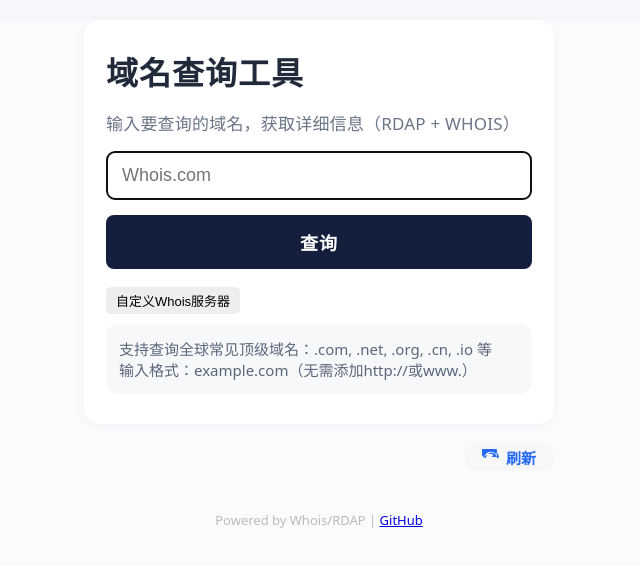
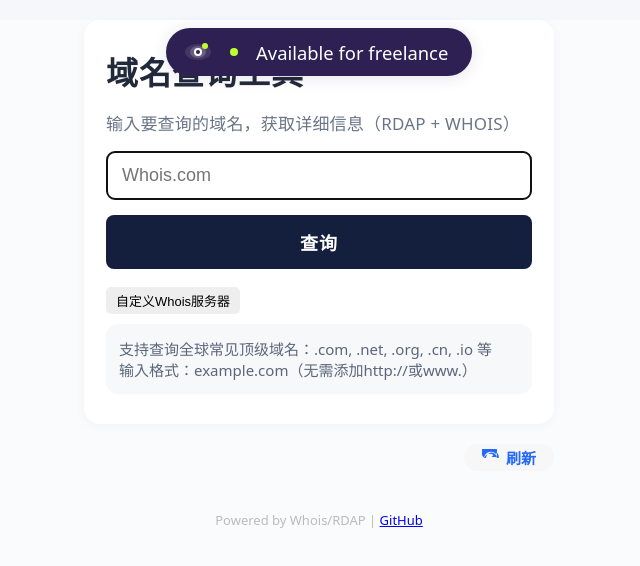
Before and after one commit to hellouy/hello.sn, a Next.js app: page / in a window 1280 px wide. Shown: the top 566 px of the page, without its empty margins (321-961 px from the left). Built offline with nearby package versions, Linux system fonts and the light colour scheme.

Commit message:
Update index.js

```diff
--- a/pages/index.js
+++ b/pages/index.js
@@ -2,6 +2,7 @@ import React, { useState, useRef } from "react";
 import DomainForm from "../components/DomainForm";
 import ResultCard from "../components/ResultCard";
 import Loader from "../components/Loader";
+import BadgeSwitch from "../components/BadgeSwitch";
 
 export default function Home() {
   const [result, setResult] = useState(null);
@@ -49,6 +50,7 @@ export default function Home() {
 
   return (
     <div style={{ background: "#fafbfc", minHeight: "100vh" }}>
+      <BadgeSwitch />
       <div style={{ maxWidth: 470, margin: "20px auto 0 auto", padding: 0 }}>
         <div style={{
           background: "#fff",
```
